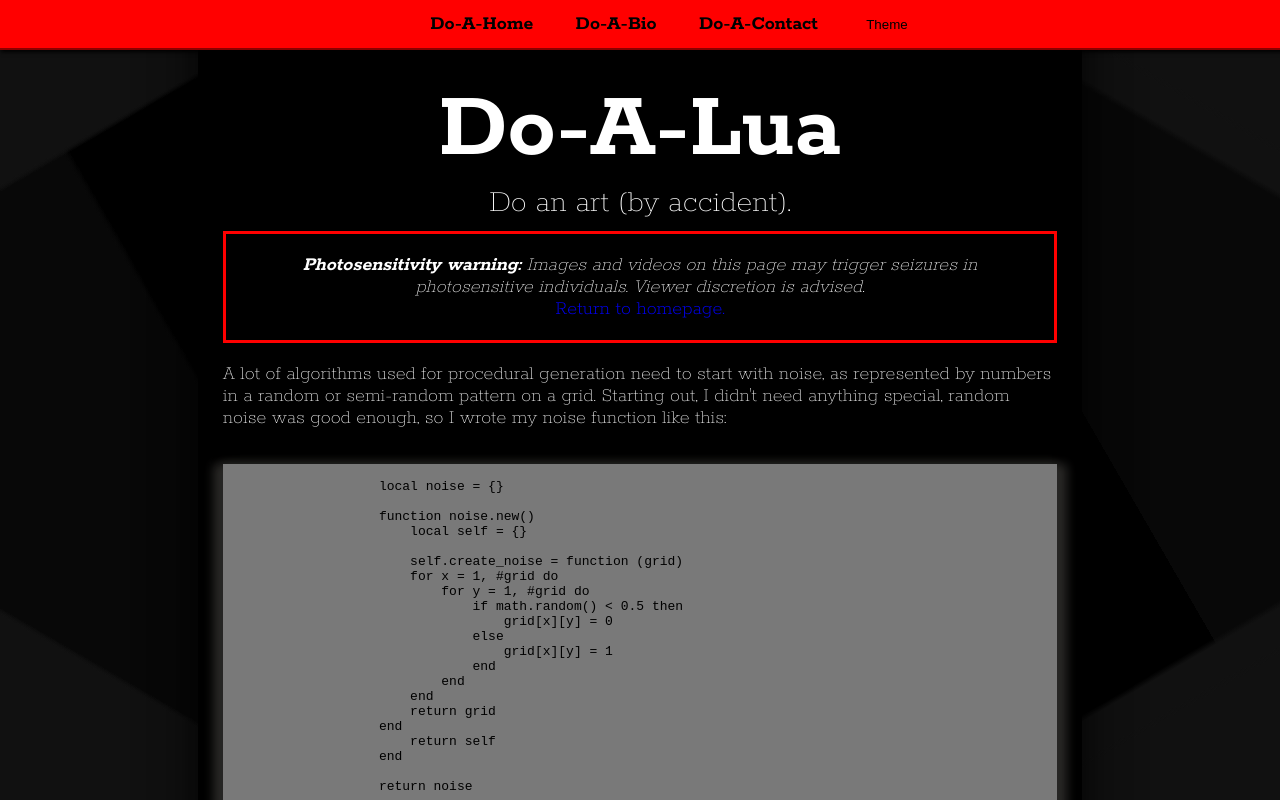
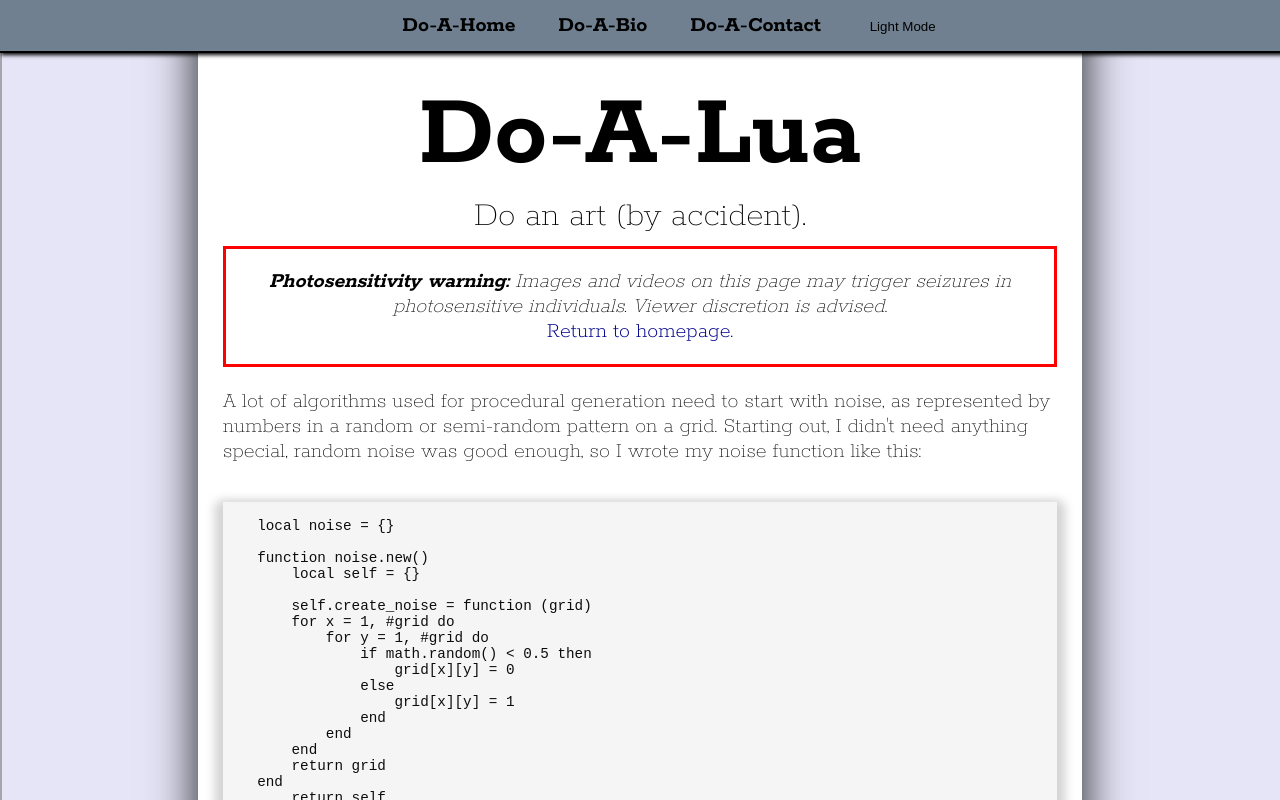
Before and after one commit to kontraux/Do-a-Lua, a website: page art.html in a window 1280 px wide. Both pictures are taken after a click on the button "Theme". Shown: the top 800 px of the page. Drawn offline with Linux system fonts and the light colour scheme.

Commit message:
fixed theme button and some light mode styling

```diff
--- a/main.js
+++ b/main.js
@@ -1,7 +1,8 @@
 var mode = sessionStorage.getItem("theme", mode) || "dark_mode"
-window.onload = get_theme()
+sessionStorage.setItem("theme", mode)
+window.onload = getTheme()
 
-function get_theme() {
+function getTheme() {
     document.body.classList.remove("theme", mode)
     var mode = sessionStorage.getItem("theme", mode)
     document.body.classList.add("theme", mode)
@@ -10,7 +11,7 @@ function get_theme() {
 
 theme.onclick = function () {
     document.body.classList.remove("theme", mode)
-    if (mode === "light_mode") {
+    if (mode == "light_mode") {
         mode = "dark_mode"
     } else { mode = "light_mode" }
     toggleBtn()
@@ -20,7 +21,7 @@ theme.onclick = function () {
 }
 
 function toggleBtn() {
-    var toggleBtn = document.getElementById('toggleBtn')
+    var toggleBtn = document.getElementById('theme')
     if (toggleBtn.innerHTML === "Light Mode") {
         toggleBtn.innerHTML = "Dark Mode";
     }
--- a/styles.css
+++ b/styles.css
@@ -35,6 +35,10 @@ body {
     display: inline;
 }
 
+.light_mode #theme {
+    background-color: slategrey;
+}
+
 #theme:hover {
     cursor: pointer;
 }
@@ -56,7 +60,6 @@ h1 {
     font-family: 'Rokkitt','Courier New', Courier, monospace;
     font-weight: 700;
     font-size: 6em;
-    color: white;
     text-align: center;
     margin: 5px 5px 0px;
 }
@@ -72,7 +75,6 @@ h2 {
     font-family: 'Rokkitt','Courier New', Courier, monospace;
     font-weight: 100;
     font-size: 2em;
-    color: white;
     text-align: center;
     margin: 0px 5px 10px;
 }
@@ -87,7 +89,6 @@ h3 {
     font-family: 'Rokkitt','Courier New', Courier, monospace;
     font-weight: 500;
     font-size: 3em;
-    color: white;
     text-align: center;
     margin: 0px 5px 0px;
 }
@@ -102,7 +103,6 @@ h4 {
     font-family: 'Rokkitt','Courier New', Courier, monospace;
     font-weight: 100;
     font-size: 1.5em;
-    color: white;
     text-align: center;
     margin: 0px 5px 0px;
 }
@@ -117,7 +117,6 @@ p {
     font-family: 'Rokkitt','Courier New', Courier, monospace;
     font-weight: 100;
     font-size: 1.25em;
-    color: white;
 }
 
 .plinks {
@@ -137,14 +136,12 @@ p {
     font-weight: 200;
     font-size: 1.25em;
     text-decoration: none;
+    color: red;
+
 }
 
 .articleLinks:hover {
     text-decoration: underline;
-}
-
-.articleLinks:visited {
-    color: red;
 }
 
 .navLinks {
@@ -177,9 +174,8 @@ img {
 }
 
 .light_mode pre code {
-    background-color: slategray;
+    background-color: whitesmoke;
     box-shadow: -3px 5px 10px 5px lightgray, 3px 5px 10px 5px lightgray;
-
 }
 
 pre code {
@@ -187,8 +183,6 @@ pre code {
     background-color: gray;
     display: block;
     overflow-x: auto;
-    box-shadow: 5px 5px 10px 5px #2b2a28, -5px 5px 10px 5px #2b2a28;
-
   }
 
 code {
@@ -206,11 +200,6 @@ li a {
     color: black;
     font-weight: 900;
 }
-
-/* li a:visited {
-    color: black;
-} */
-
 
 .nav {
     position: fixed;
@@ -247,7 +236,6 @@ table {
     font-family: 'Rokkitt','Courier New', Courier, monospace;
     font-weight: 100;
     font-size: 1.25em;
-    color: white;
     font-style: italic;
     text-align: center;
 }
@@ -286,7 +274,6 @@ td {
     margin-left: 15%;
     margin-right: 15%;
     box-shadow: 8px 8px 40px rgba(0, 0, 0, 0.5), -8px -8px 40px rgba(0, 0, 0, 0.5);
-
 }
 
 .light_mode .wrapper {
@@ -310,11 +297,6 @@ td {
     display: inline-block;
 }
 
-/* Light Mode */
-/* /* .light_mode {
-    background-color: slategray;
-    border: none;
-} */
 
 .light_mode {
     font-family: 'Times New Roman', Times, serif;
@@ -326,18 +308,13 @@ td {
     background-size: 50px 50px, 50px 50px, 10px 10px, 10px 10px;
     background-position: -2px -2px, -2px -2px, -1px -1px, -1px -1px;
 }
+
 .light_mode a {
     color: darkblue;
 }
 .light_mode li a {
     color: black;
 }
-/* .light_mode li a:visited {
-    color: black;
-} */
-/* .light_mode a:visited {
-    color: darkblue;
-} */
 
 .light_mode .boids {
     background-color: black;
--- a/type.js
+++ b/type.js
@@ -5,7 +5,7 @@ function typewriter() {
   if (i < txt.length) {
     document.getElementById("typed").innerHTML += txt.charAt(i);
     i++;
-    setTimeout(typewriter, 150);
+    setTimeout(typewriter, 50);
   }
 }
 
```
Also changed, not shown: index.html (+0 -1 lines), projection.html (+1 -1 lines), art.html (indentation only).
